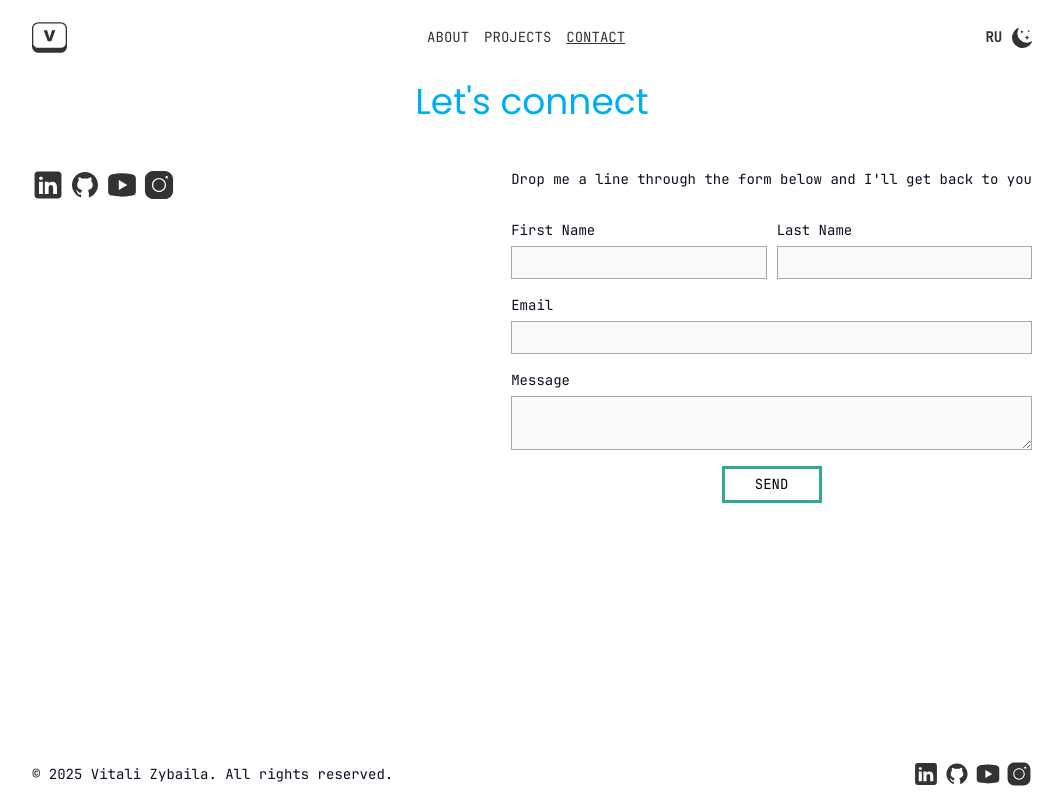
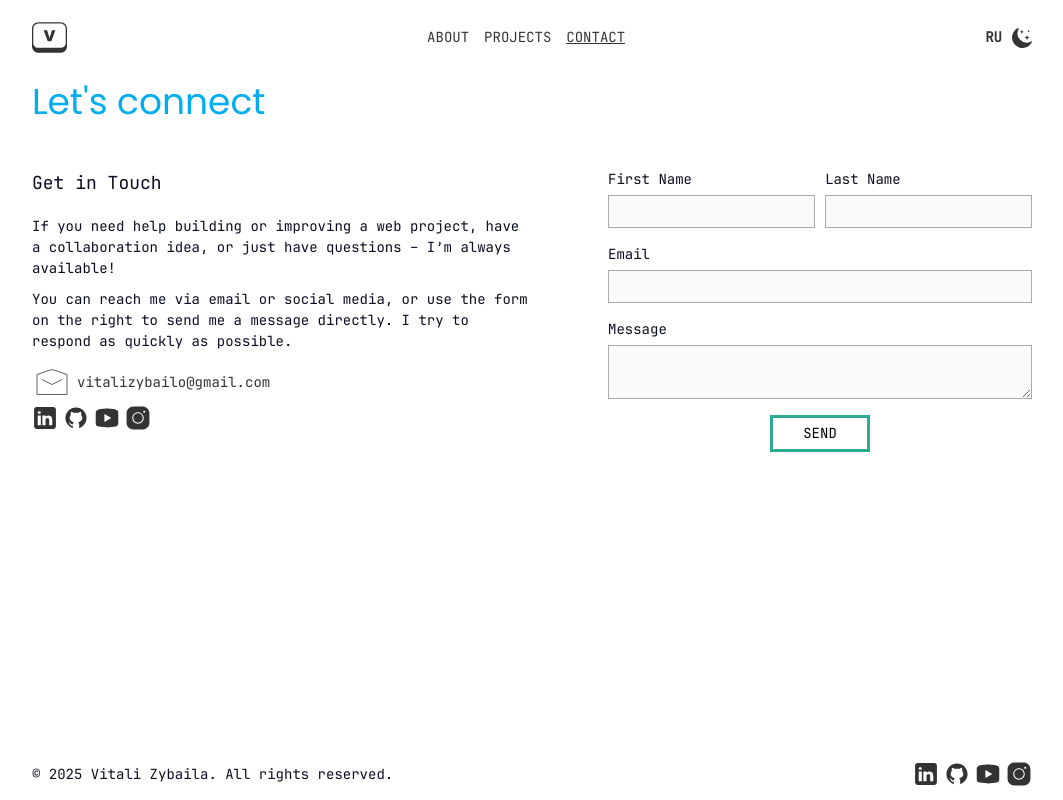
Before and after one commit to vzybailo/portfolio, a Vue app: page /contact in a window 1280 px wide. Shown: the whole page, without its empty margins (108-1171 px from the left). Built offline with nearby package versions, Linux system fonts and the light colour scheme.

Commit message:
contact page

```diff
--- a/src/components/layout/PageTitle.vue
+++ b/src/components/layout/PageTitle.vue
@@ -15,7 +15,6 @@ defineProps({
 
 <style lang="scss">
 .title {
-  text-align: center;
   position: relative;
   margin-bottom: 40px;
   font-size: 36px;
--- a/src/components/layout/Socials.vue
+++ b/src/components/layout/Socials.vue
@@ -12,7 +12,7 @@
 import Icon from '../common/Icon.vue'
 
 const socials = [
-  { title: 'linkedin', link: 'https://www.linkedin.com/zybailo' },
+  { title: 'linkedin', link: 'https://www.linkedin.com/in/zybailo/' },
   { title: 'github', link: 'https://github.com/vzybailo' },
   { title: 'youtube', link: 'https://www.youtube.com/@zybailo' },
   { title: 'instagram', link: 'https://www.instagram.com/vzybaila' },
--- a/src/components/pages/Contact.vue
+++ b/src/components/pages/Contact.vue
@@ -3,12 +3,18 @@
     <PageTitle :title="$t('page.contact')" />
     <div class="contact__block flex justify-between">
       <div class="contact__descr">
+        <div class="contact__descr-title">{{ $t('contact.title') }}</div>
+        <div class="contact__descr-text">
+          <p>{{ $t('contact.text') }}</p>
+          <p>{{ $t('contact.textSecond') }}</p>
+        </div>
+        <div class="contact__email flex items-center">
+          <Icon class="contact__email-icon" name="email"/>
+          <a href="mailto:vitalizybailo@gmail.com">vitalizybailo@gmail.com</a>
+        </div>
         <Socials />
       </div>
       <div class="contact__form">
-        <div class="contact__form-title">
-          Drop me a line through the form below and I'll get back to you
-        </div>
         <Form />
       </div>
     </div>
@@ -19,10 +25,37 @@
 import Form from '../layout/Form.vue'
 import PageTitle from '../layout/PageTitle.vue'
 import Socials from '../layout/Socials.vue'
+import Icon from '../common/Icon.vue'
 </script>
 
-<style>
+<style lang="scss">
+.contact__descr {
+    width: 50%;
+    margin-right: 30px;
+}
 .contact__form-title {
   margin-bottom: 30px;
 }
+.contact__descr-title {
+    font-size: 18px;
+    margin-bottom: 20px;
+}
+.contact__descr-text {
+    p {
+      margin-bottom: 10px;
+    }
+}
+.contact {
+  .socials__list {
+    justify-content: flex-start;
+  }
+  .socials__icon {
+    width: 26px;
+  }
+}
+.contact__email-icon {
+    width: 40px;
+    height: 40px;
+    margin-right: 5px;
+}
 </style>
--- a/src/locales/en.json
+++ b/src/locales/en.json
@@ -23,5 +23,11 @@
     }
   },
   "name": "Vitali Zybaila",
-  "copyright": "All rights reserved."
+  "copyright": "All rights reserved.",
+  "contact": {
+    "title": "Get in Touch",
+    "text": "If you need help building or improving a web project, have a collaboration idea, or just have questions – I’m always available!",
+    "textSecond": "You can reach me via email or social media, or use the form on the right to send me a message directly. I try to respond as quickly as possible.",
+    "textWait": "Looking forward to hearing from you! 🚀"
+  }
 }
--- a/src/locales/ru.json
+++ b/src/locales/ru.json
@@ -23,5 +23,11 @@
     }
   },
   "name": "Виталий Зыбайло",
-  "copyright": "Все права защищены."
+  "copyright": "Все права защищены.",
+  "contact": {
+    "title": "Свяжитесь со мной",
+    "text": "Если вам нужна помощь в создании или улучшении веб-проекта, у вас есть идея для сотрудничества или просто есть вопросы – я всегда на связи!",
+    "textSecond": "Вы можете написать мне на email или в соцсетях, а также воспользоваться формой справа, чтобы отправить сообщение напрямую. Я стараюсь отвечать как можно быстрее.",
+    "textWait": "Жду вашего сообщения! 🚀"
+  }
 }
```
Also changed, not shown: src/assets/icons/email.svg (added), 5 other files (tests, documents, lock files or other folders).
